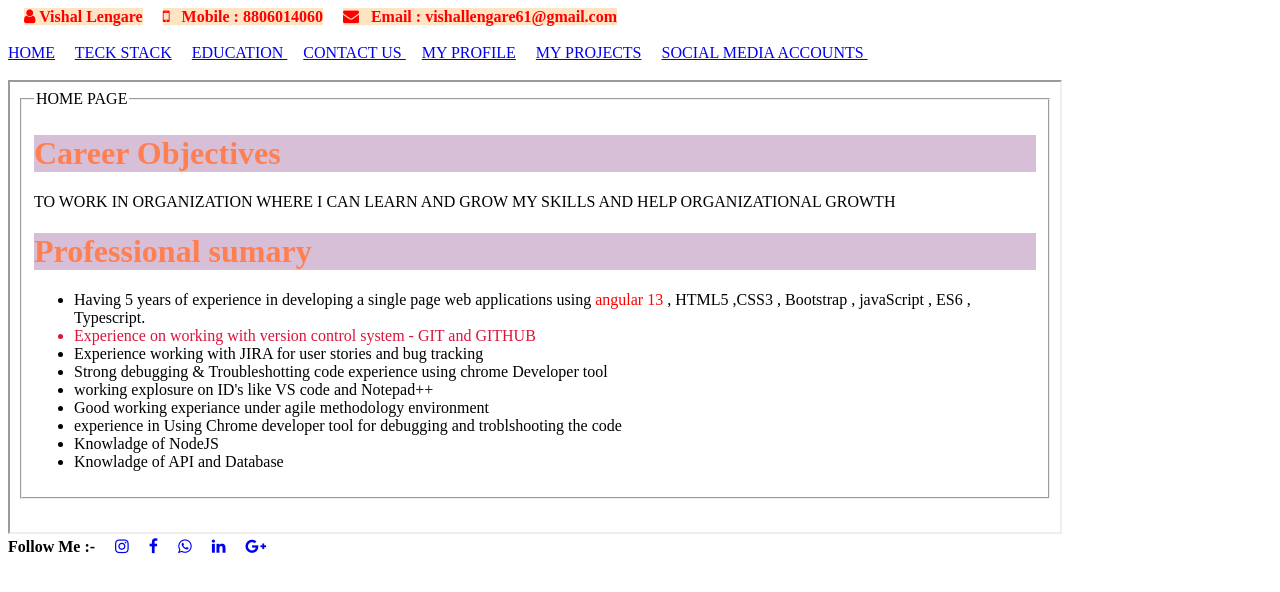
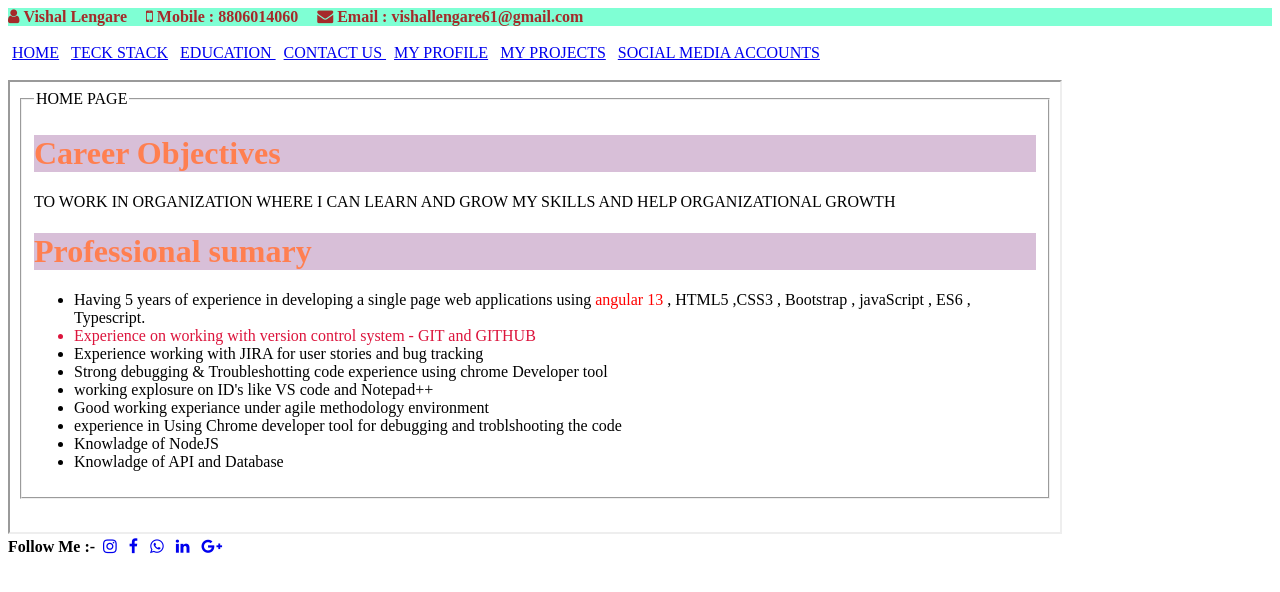
Before and after one commit to vishallengare61/my-profile, a plain HTML site: page index.html in a window 1280 px wide. Drawn offline with Linux system fonts and the light colour scheme.

Commit message:
updated CSS assignment on 8th feb.
updated CSS assignment on 8th feb.

```diff
--- a/index.html
+++ b/index.html
@@ -14,41 +14,54 @@
         background-color: bisque;
       }
 
+        #icons{
+            color: brown;
+            /* background-color: aquamarine; */
+           /* margin-left: 15px; */
+           margin-right: 15px;
+        }
 
+        a{
+          padding: 4px;
+        }
 
     </style>
   </head>
   <body>
-    <header>
-      &nbsp; &nbsp;
-      <strong id="header"><i class="fa fa-user"></i> Vishal Lengare</strong>
+    <header >
 
-      &nbsp; &nbsp;
-      <strong id="header">
-        <i class="fa fa-mobile-phone"></i> &nbsp; Mobile : 8806014060</strong
-      >
-      &nbsp; &nbsp;
-      <strong id="header">
-        <i class="fa fa-envelope"></i> &nbsp; Email :
-        vishallengare61@gmail.com</strong
-      >
+      <div style="background-color: aquamarine;">
+        <span id="icons">
+          <i class="fa fa-user"></i>
+         <b> Vishal Lengare</b>
+        </span>
+        <span id="icons">
+          <i class="fa fa-mobile-phone"></i><b> Mobile : 8806014060</b>
+        </span>
+        <span id="icons">
+          <i class="fa fa-envelope"></i> <b>Email :
+            vishallengare61@gmail.com</b>
+        </span>
+      </div>
+
     </header>
     <br />
     <nav>
       <a href="home.html" target="myFrame">HOME</a>
-      &nbsp; &nbsp;
+
       <a href="teckStack.html" target="myFrame">TECK STACK</a>
-      &nbsp; &nbsp;
+
       <a href="education.html" target="myFrame"> EDUCATION </a>
-      &nbsp; &nbsp;
+
       <a href="contactUs.html" target="myFrame"> CONTACT US </a>
-      &nbsp; &nbsp;
+
       <a href="myProfile.html" target="myFrame">MY PROFILE</a>
-      &nbsp; &nbsp;
+
       <a href="projectDetails.html" target="myFrame">MY PROJECTS</a>
-      &nbsp; &nbsp;
+
       <a href="socialMedia.html" target="myFrame">SOCIAL MEDIA ACCOUNTS </a>
-      &nbsp; &nbsp;
+
+
     </nav>
     <br />
 
@@ -57,31 +70,28 @@
     <iframe width="1050" height="450" name="myFrame" src="home.html" > </iframe>
     <br />
   </body>
+
+
   <footer>
-    <strong> Follow Me :- &nbsp; &nbsp; </strong>
-    <a href="https://www.instagram.com/" target="_blank"
-      ><i class="fa fa-instagram" aria-hidden="true"></i
-    ></a>
-    &nbsp; &nbsp;
+
+    <strong> Follow Me :-  </strong>
+
+    <a href="https://www.instagram.com/" target="_blank"><i class="fa fa-instagram" aria-hidden="true"></i></a>
+
 
     <a href="https://www.facebook.com/" target="_blank">
-      <i class="fa fa-facebook-f"></i
-    ></a>
-    &nbsp; &nbsp;
+      <i class="fa fa-facebook-f"></i></a>
+
 
     <a href="https://web.whatsapp.com/" target="_blank"
-      ><i class="fa fa-whatsapp"></i
-    ></a>
-    &nbsp; &nbsp;
+      ><i class="fa fa-whatsapp"></i></a>
+
 
     <a href="https://www.linkedin.com" target="_blank"
-      ><i class="fa fa-linkedin"></i
-    ></a>
-    &nbsp; &nbsp;
+      ><i class="fa fa-linkedin"></i></a>
 
     <a href="https://www.google.com" target="_blank"
-      ><i class="fa fa-google-plus"></i
-    ></a>
-    &nbsp; &nbsp;
+      ><i class="fa fa-google-plus"></i></a>
+
   </footer>
 </html>
```
Also changed, not shown: education.html (+10 -4 lines).
